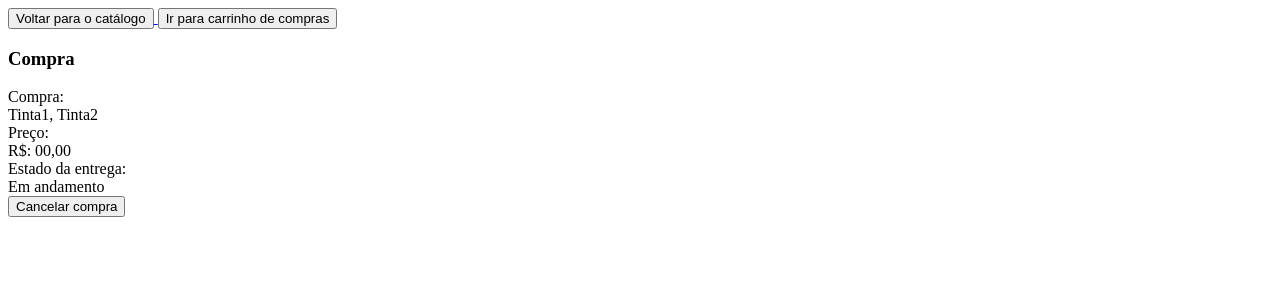
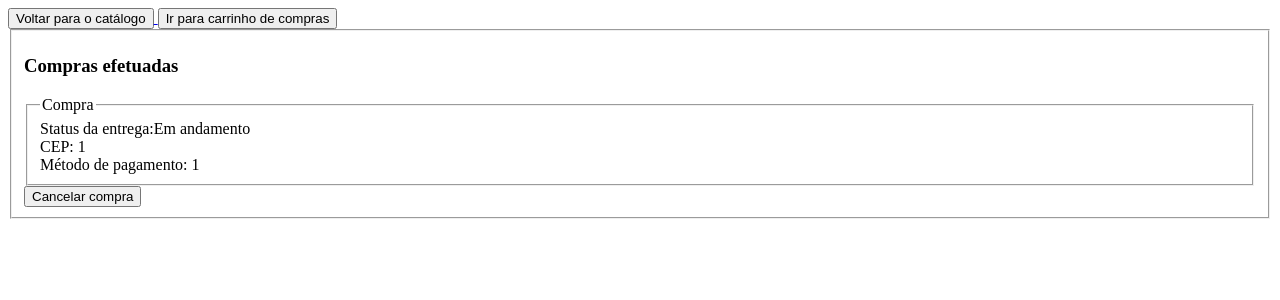
Before and after one commit to Salasario01/lojaTintas, a PHP site: page /php/comprasAndamentoClienteForm.php in a window 1280 px wide. Shown: the top 300 px of the page. Run offline with PHP 8.4, Linux system fonts and the light colour scheme; the visitor is signed in with stand-in values (Sample User, id 1); tables that the repository leaves empty hold one stand-in row (values such as "Sample post").

Commit message:
deus é mais

```diff
--- a/php/autenticacao.php
+++ b/php/autenticacao.php
@@ -19,6 +19,7 @@
         $usuario=mysqli_fetch_assoc($resultado);
         session_start();
         $_SESSION['nivel']=$usuario['nivel'];
+        $_SESSION['idUsuario']=$usuario['idUsuario'];
 
         if($usuario['nivel']=='1'){
             //se ele for funcionario
--- a/php/comprasAndamentoClienteForm.php
+++ b/php/comprasAndamentoClienteForm.php
@@ -56,48 +56,43 @@
 
 	<?php } ?>
 </div>
+<fieldset>
+<h3 class="titulos">Compras efetuadas</h3>
 
-<h3 class="titulos">Compra</h3>
+<?php
+require_once("conexaoBanco.php");
+$comando="SELECT * FROM compras WHERE usuarios_idUsuario = ".$_SESSION["idUsuario"];
+//echo $comando;
+$resultado=mysqli_query($conexao, $comando);
+$compras = array();
 
-	<form action="cadastroTintas.php" method="POST" enctype="multipart/form-data">
-		<div class="form-group">
-		  <label class="control-label">Compra:</label>
-		<div class="col-md-8">
-		<div class="form-group">
-		  <label class="control-label">Tinta1, Tinta2</label>
-		<div class="col-md-8">
+while($c = mysqli_fetch_assoc($resultado)){
+	array_push($compras, $c);
+}
+$status = "Em andamento";
+foreach($compras as $c){
+	if($c['status']=="1"){
+		$status = "Em andamento";
+	}else if($c['status']=="2"){
+		$status = "Cancelado";
+	}else {
+		$status = "Entregue";
+	}
+	echo "<fieldset>
+	<legend> Compra </legend>
+	Status da entrega:".$status."
+	<br> CEP: ".$c['cep']."
+	<br>Método de pagamento: ".$c['metodoPagamento']." </fieldset>"; ?>
+	<form action="alterarStatus.php" method="POST">
+		<input type="hidden" name="idCompra" value="<?=$c['idCompra']?>">
+		<button type="submit" class="btn btn-danger">Cancelar compra </button>
+	</form>
+	<?php
+	}
+?>
 
-		</div>
-		</div>
-
-		 <div class="form-group">
-		  <label class="control-label">Preço:</label>
-		<div class="col-md-8">
-		 <div class="form-group">
-		  <label class="control-label">R$: 00,00</label>
-		<div class="col-md-8">
-
-		</div>
-		</div>
-
-        <div class="form-group">
-		  <label class="control-label">Estado da entrega:</label>
-		<div class="col-md-8">
-        <div class="form-group">
-		  <label class="control-label">Em andamento</label>
-		<div class="col-md-8">
-
-		</div>
-		</div>
-
-        <div class="form-group">
-		<label class="control-label"></label>
-		<div class="col-md-8">
-			<button  class="btn btn-danger" type="reset">Cancelar compra</button>
-		</div>
-		</div>
-
-	</form>
+	<body>
+</html>
 	<?php
 
 }else{
```
Also changed, not shown: php/alterarStatus.php (added, +28 -0 lines), php/carrinhoCompras.php (+25 -6 lines), php/comprasAndamentoFuncionarioForm.php (+10 -58 lines).
